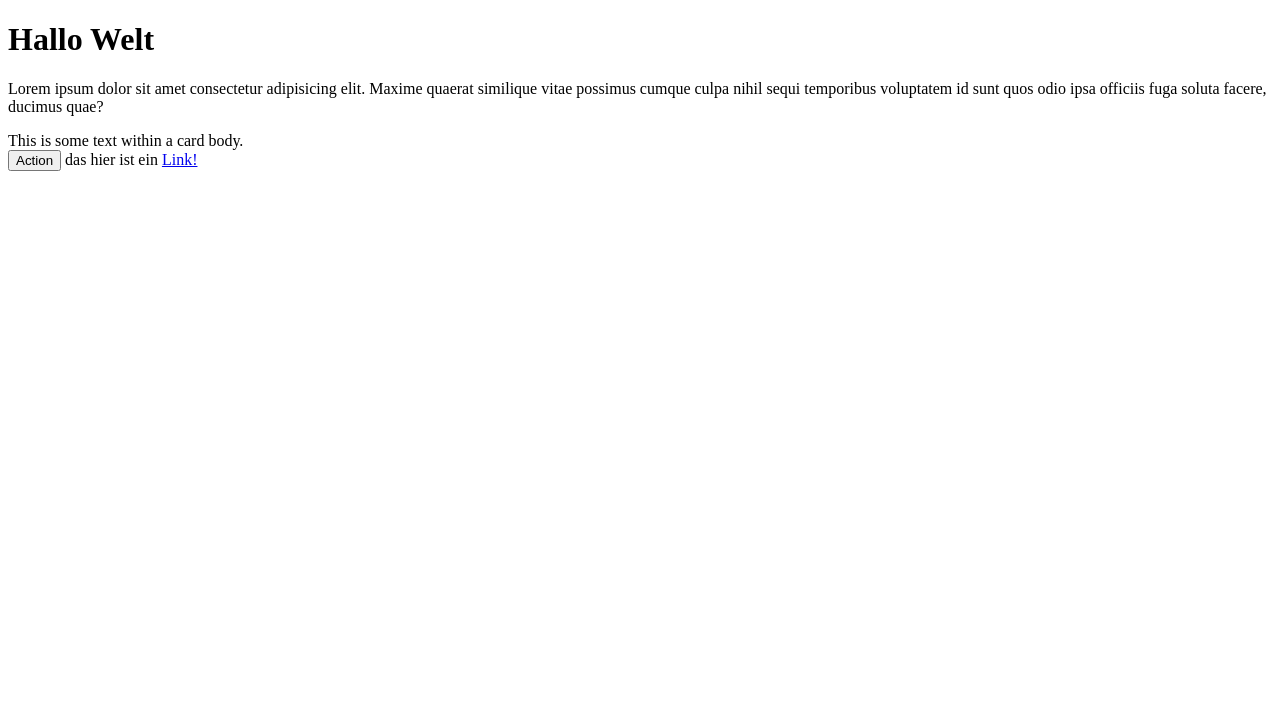
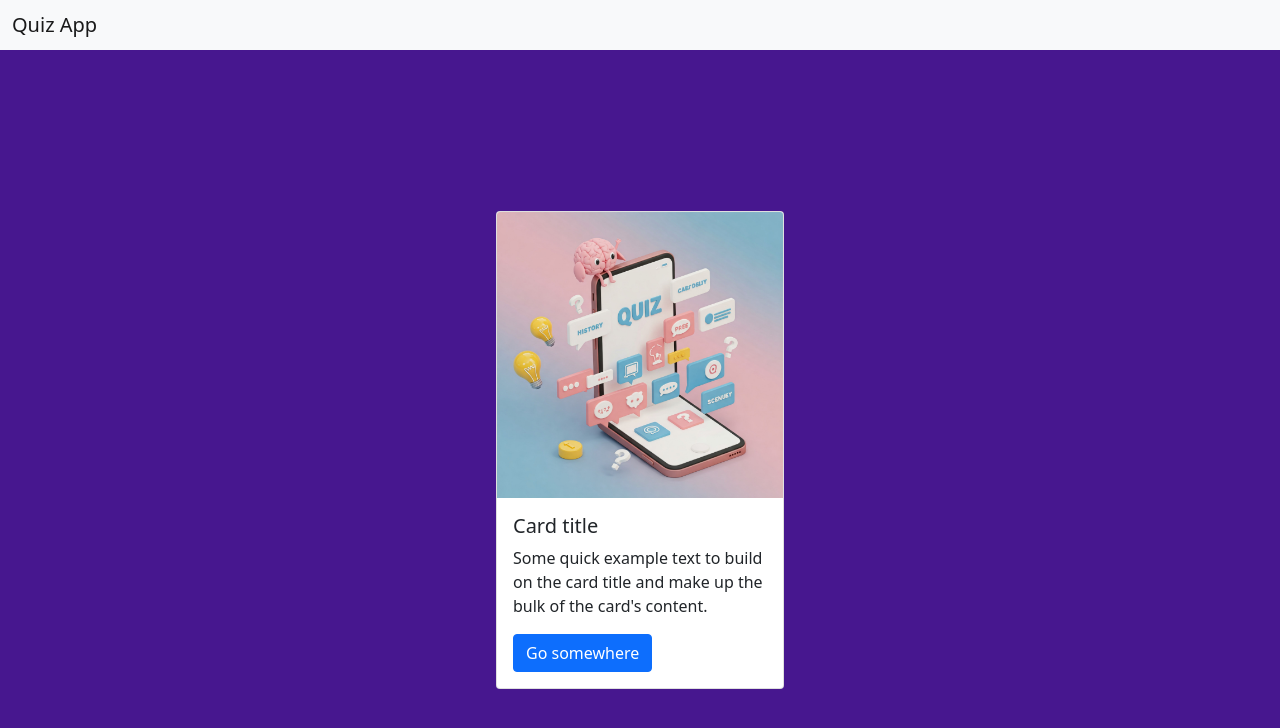
Before and after one commit to FederDonut/QuizApp, a plain HTML site: page index.html in a window 1280 px wide. Drawn offline with nearby package versions, Linux system fonts and the light colour scheme.

Commit message:
create QuizCard an added two Imgs

```diff
--- a/index.html
+++ b/index.html
@@ -4,26 +4,38 @@
     <meta charset="UTF-8">
     <meta name="viewport" content="width=device-width, initial-scale=1.0">
     <title>index.html</title>
-    <link rel="bootstrap" href="node_modules/bootstrap/dist/css/bootstrap.min.css">
+
 
     <link rel="stylesheet" href="style.css">
     <script src="script.js"></script>
 
+    <!--Bootstrap Files-->
+    <link href="https://cdn.jsdelivr.net/npm/bootstrap@5.1.3/dist/css/bootstrap.min.css" rel="stylesheet" integrity="sha384-1BmE4kWBq78iYhFldvKuhfTAU6auU8tT94WrHftjDbrCEXSU1oBoqyl2QvZ6jIW3" crossorigin="anonymous">
+    <script src="https://cdn.jsdelivr.net/npm/bootstrap@5.1.3/dist/js/bootstrap.bundle.min.js" integrity="sha384-ka7Sk0Gln4gmtz2MlQnikT1wXgYsOg+OMhuP+IlRH9sENBO0LRn5q+8nbTov4+1p" crossorigin="anonymous"></script>
+
   </head>
 <body>
 
-    <h1>Hallo Welt</h1>
 
-    <p>Lorem ipsum dolor sit amet consectetur adipisicing elit. Maxime quaerat similique vitae possimus cumque culpa nihil sequi temporibus voluptatem id sunt quos odio ipsa officiis fuga soluta facere, ducimus quae?</p>
+        <nav class="navbar navbar-light bg-light">
+          <div class="container-fluid">
+            <span class="navbar-brand mb-0 h1">Quiz App</span>
+          </div>
+        </nav>
 
-    <div class="card">
-        <div class="card-body">
-          This is some text within a card body.
-        </div>
-      </div>
+        <div class="card-container">
+          <div class="card" style="width: 18rem;">
+            <img src="./assets/img/Ai-Quiz.jpeg" class="card-img-top" >
+            <div class="card-body">
+              <h5 class="card-title">Card title</h5>
+              <p class="card-text">Some quick example text to build on the card title and make up the bulk of the card's content.</p>
+              <a href="#" class="btn btn-primary">Go somewhere</a>
+            </div>
+          </div>
 
-    <button class="btn btn-primary">Action </button>
 
-    das hier ist ein <a href="#" >Link!</a>
+
+
+
 </body>
 </html>
--- a/style.css
+++ b/style.css
@@ -0,0 +1,9 @@
+.card-container{
+
+    min-height: 100vh;
+    background-color: #47178F !important;
+    display: flex;
+    justify-content: center;
+    align-items: center;
+
+}
```
Also changed, not shown: assets/img/Ai-Quiz.jpeg (added), assets/img/question-mark.png (added), 1 other file.
